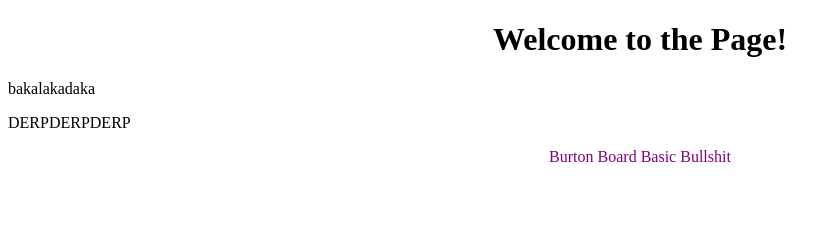
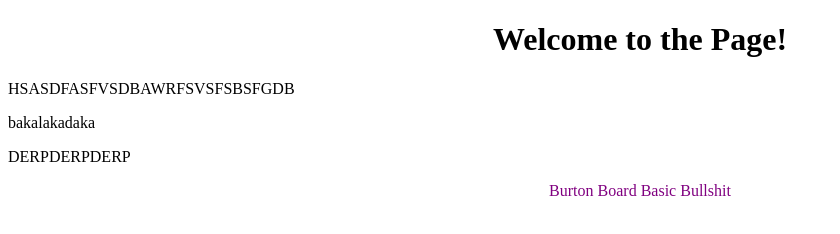
Before and after one commit to Spencer-Lewis/Merge-Conflicts, a plain HTML site: page index.html in a window 1280 px wide. Shown: the whole page, without its empty margins (0-840 px from the left). Drawn offline with Linux system fonts and the light colour scheme.

Commit message:
Spencer Change

```diff
--- a/index.html
+++ b/index.html
@@ -6,7 +6,7 @@
 
 <body>
 
-
+<p>HSASDFASFVSDBAWRFSVSFSBSFGDB</p>
 <p>bakalakadaka</p>
 
 <p>DERPDERPDERP</p>
```
